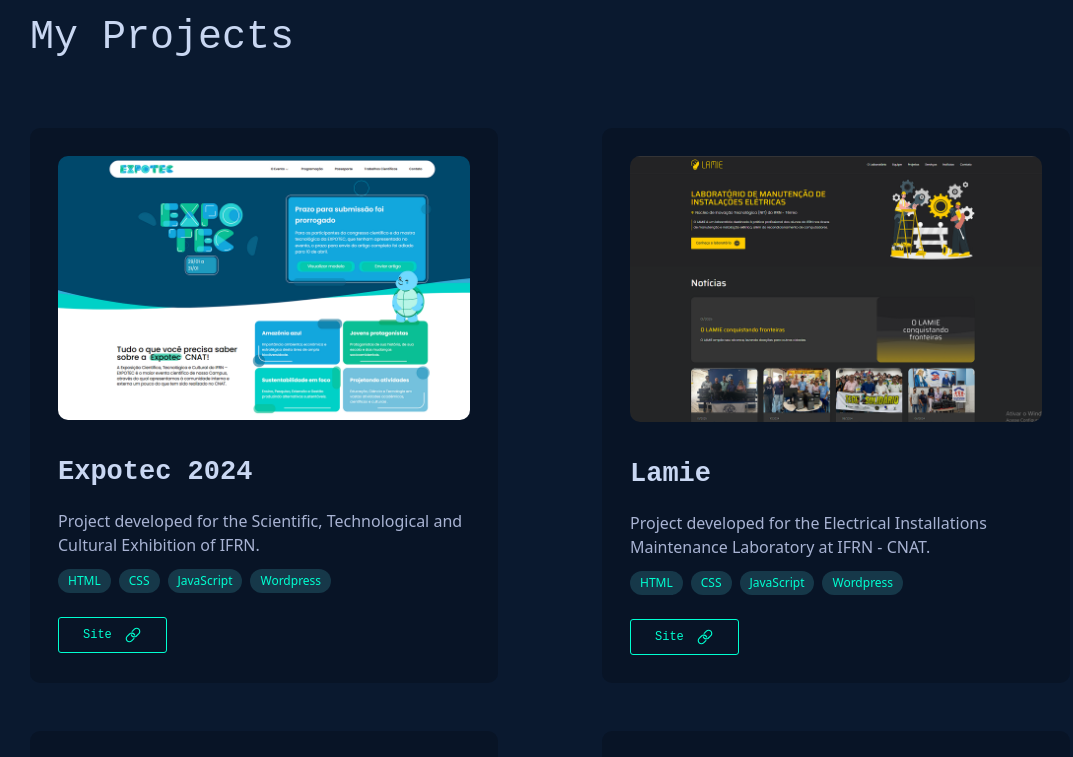
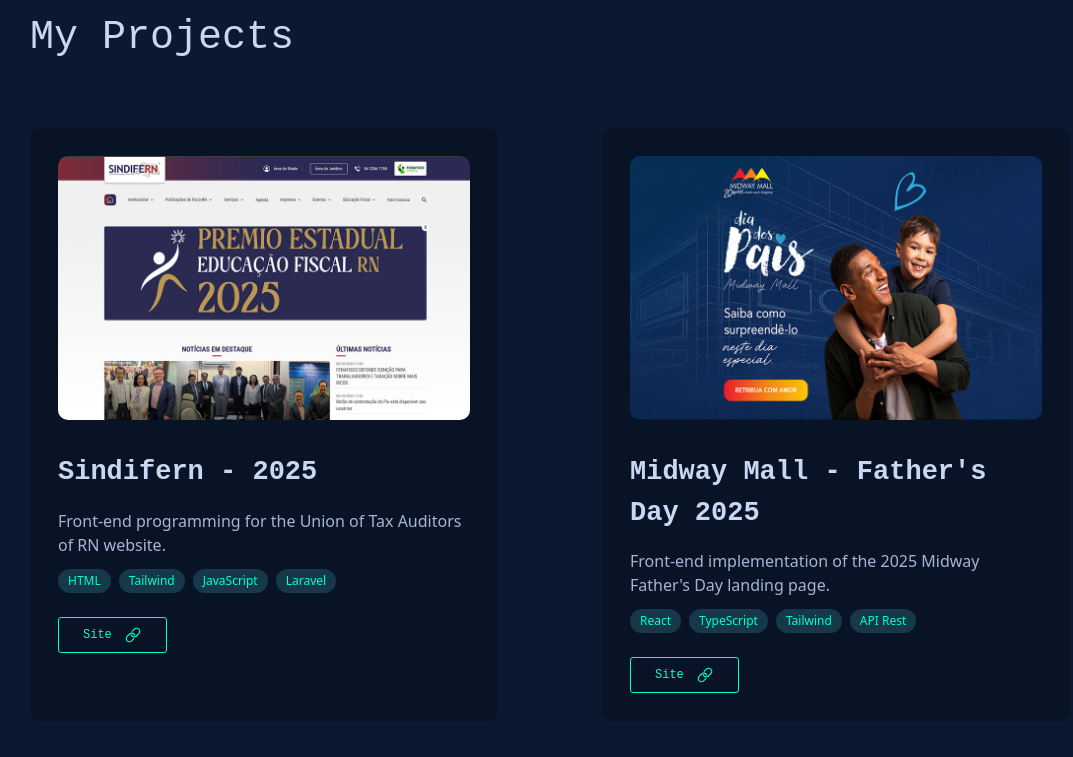
Before and after one commit to lucasbrito0611/Portfolio, a React (Vite) app: page / in a window 1280 px wide. Shown: the part 1340-2097 px from the top of the page, without its empty margins (90-1163 px from the left). Built offline with nearby package versions, Linux system fonts and the light colour scheme; no server answers.

Commit message:
Atualização dos projetos

```diff
--- a/src/data/projects.js
+++ b/src/data/projects.js
@@ -1,3 +1,5 @@
+import sindifernImg from '../assets/projects/sindifern.png'
+import diadosPaisImg from '../assets/projects/dia-dos-pais.png'
 import expotecImg from '../assets/projects/expotec.png'
 import lamieImg from '../assets/projects/lamie.png'
 import powerUpImg from '../assets/projects/powerup.png'
@@ -9,6 +11,26 @@
 import spotifyImg from '../assets/projects/spotify.png'
 import calculadoraImg from '../assets/projects/calculadora.png'
 import toDoListImg from '../assets/projects/to-do-list.png'
+
+const sindifern = {
+    image: sindifernImg,
+    title: 'projects.sindifern.title',
+    description: 'projects.sindifern.description',
+    technologies: ['HTML', 'Tailwind', 'JavaScript', 'Laravel'],
+    buttons: {
+        site: 'https://sindifern.org.br/',
+    }
+}
+
+const diaDosPais = {
+    image: diadosPaisImg,
+    title: 'projects.diaDosPais.title',
+    description: 'projects.diaDosPais.description',
+    technologies: ['React', 'TypeScript', 'Tailwind', 'API Rest'],
+    buttons: {
+        site: 'https://www.midwaymall.com.br/dia-dos-pais/',
+    }
+}
 
 const expotec = {
     image: expotecImg,
@@ -128,4 +150,18 @@
     }
 }
 
-export const projects = [expotec, lamie, powerUp, adocao, clima, psi, consultaCare, filmes, spotify, calculadora, toDoList]
+export const projects = [
+    sindifern,
+    diaDosPais,
+    expotec,
+    lamie,
+    powerUp,
+    adocao,
+    clima,
+    psi,
+    consultaCare,
+    filmes,
+    spotify,
+    calculadora,
+    toDoList
+]
--- a/src/i18n/locales/en/translation.json
+++ b/src/i18n/locales/en/translation.json
@@ -18,11 +18,11 @@
             "age": "18 years",
             "desktop": {
                 "text_1": "I am currently in the 4th and final year of the <highlight>High School Technical Degree in Internet Informatics at IFRN - Natal Central.</highlight> Throughout the course, I have been developing my skills and improving my knowledge. Today, I have experience in web development, working on both the <highlight>front-end</highlight> and <highlight>back-end</highlight>. In the 3rd year, I learned about <highlight>Databases</highlight> and in the 4th year we have a complete project to be done with <highlight>React and Typescript</highlight>, which I am sure will further enhance my knowledge in this widely used framework nowadays.",
-                "text_2": "My first contact with the job market was as a <highlight>scholarship holder at the <link1>Centro de Soluções Aplicadas (CSA)</link1>,</highlight> where I learned to use <highlight>WordPress</highlight>. I am currently an <highlight>intern in front-end development at <link2>Maxmeio</link2></highlight>, where I mainly use <highlight>Tailwind and Bootstrap</highlight> on a daily basis."
+                "text_2": "My first contact with the job market was as a <highlight>scholarship holder at the <link1>Centro de Soluções Aplicadas (CSA)</link1>,</highlight> where I learned to use <highlight>WordPress</highlight>. I am currently an <highlight>intern in front-end development at <link2>Maxmeio</link2></highlight>, where I mainly use <highlight>Tailwind and Bootstrap</highlight> integrated with <highlight>Laravel</highlight> on a daily basis."
             },
             "mobile": {
                 "text_1": "I am in the 4th year of the <highlight>High School Technical Degree in Internet Informatics at IFRN - Natal Central.</highlight> I have experience in web development, working on both the <highlight>front-end</highlight> and <highlight>back-end</highlight>. In the 3rd year, I learned about <highlight>Databases</highlight> and in the 4th year we are developing a complete project with <highlight>React and TypeScript</highlight>, which will further enhance my knowledge in this widely used framework.",
-                "text_2": "My first contact with the job market was as a <highlight>scholarship holder at the <link1>Centro de Soluções Aplicadas (CSA)</link1>,</highlight> where I worked using <highlight>WordPress</highlight>. I am currently an <highlight>intern in front-end development at <link2>Maxmeio</link2></highlight>, where I mainly use <highlight>Tailwind and Bootstrap</highlight> on a daily basis."
+                "text_2": "My first contact with the job market was as a <highlight>scholarship holder at the <link1>Centro de Soluções Aplicadas (CSA)</link1>,</highlight> where I worked using <highlight>WordPress</highlight>. I am currently an <highlight>intern in front-end development at <link2>Maxmeio</link2></highlight>, where I mainly use <highlight>Tailwind and Bootstrap</highlight> integrated with <highlight>Laravel</highlight> on a daily basis."
             }
         },
         "projects": {
@@ -34,8 +34,16 @@
         }
     },
     "projects": {
+        "sindifern": {
+            "title": "Sindifern - 2025",
+            "description": "Front-end programming for the Union of Tax Auditors of RN website."
+        },
+        "diaDosPais": {
+            "title": "Midway Mall - Father's Day 2025",
+            "description": "Front-end implementation of the 2025 Midway Father's Day landing page."
+        },
         "expotec": {
-            "title": "Expotec 2024",
+            "title": "Expotec - 2024",
             "description": "Project developed for the Scientific, Technological and Cultural Exhibition of IFRN."
         },
         "lamie": {
--- a/src/i18n/locales/pt/translation.json
+++ b/src/i18n/locales/pt/translation.json
@@ -18,11 +18,11 @@
             "age": "18 anos",
             "desktop": {
                 "text_1": "Atualmente estou no 4º e último ano do curso <highlight>Técnico de Nível Médio em Informática para Internet, no IFRN - Natal Central.</highlight> Ao longo do curso, fui desenvolvendo minhas habilidades e aprimorando meus conhecimentos. Hoje, tenho experiência no desenvolvimento web, atuando tanto no <highlight>front-end</highlight> quanto no <highlight>back-end</highlight>. No 3º ano aprendi sobre <highlight>Banco de Dados</highlight> e no 4º ano temos um projeto completo a ser feito com <highlight>React e TypeScript</highlight>, que tenho certeza que irá aprimorar meus conhecimentos nesse framework tão utilizado hoje em dia.",
-                "text_2": "Meu primeiro contato com o mercado de trabalho foi como <highlight>bolsista no <link1>Centro de Soluções Aplicadas (CSA)</link1>,</highlight> onde aprendi a utilizar o <highlight>Wordpress</highlight>. Atualmente sou <highlight>estagiário de desenvolvimento front-end na <link2>Maxmeio</link2> </highlight>, onde utilizo principalmente <highlight>Tailwind e Bootstrap</highlight> no dia a dia."
+                "text_2": "Meu primeiro contato com o mercado de trabalho foi como <highlight>bolsista no <link1>Centro de Soluções Aplicadas (CSA)</link1>,</highlight> onde aprendi a utilizar o <highlight>Wordpress</highlight>. Atualmente sou <highlight>estagiário de desenvolvimento front-end na <link2>Maxmeio</link2> </highlight>, onde utilizo principalmente <highlight>Tailwind e Bootstrap</highlight> integrados ao <highlight>Laravel</highlight> no dia a dia."
             },
             "mobile": {
                 "text_1": "Estou no 4º ano do curso <highlight>Técnico de Nível Médio em Informática para Internet, no IFRN - Natal Central.</highlight> Tenho experiência no desenvolvimento web, atuando no <highlight>front-end</highlight> e <highlight>back-end</highlight>. No 3º ano aprendi sobre <highlight>Banco de Dados</highlight> e no 4º ano estamos desenvolvendo um projeto completo com <highlight>React e TypeScript</highlight>, que irá aprimorar meus conhecimentos nesse framework tão utilizado.",
-                "text_2": "Meu primeiro contato com o mercado de trabalho foi como <highlight>bolsista no <link1>Centro de Soluções Aplicadas (CSA)</link1>,</highlight> onde trabalhei com <highlight>Wordpress</highlight>. Atualmente sou <highlight>estagiário de desenvolvimento front-end na <link2>Maxmeio</link2> </highlight>, onde utilizo principalmente <highlight>Tailwind e Bootstrap</highlight> no dia a dia."
+                "text_2": "Meu primeiro contato com o mercado de trabalho foi como <highlight>bolsista no <link1>Centro de Soluções Aplicadas (CSA)</link1>,</highlight> onde trabalhei com <highlight>Wordpress</highlight>. Atualmente sou <highlight>estagiário de desenvolvimento front-end na <link2>Maxmeio</link2> </highlight>, onde utilizo principalmente <highlight>Tailwind e Bootstrap</highlight> integrados ao <highlight>Laravel</highlight> no dia a dia."
             }
         },
         "projects": {
@@ -34,8 +34,16 @@
         }
     },
     "projects": {
+        "sindifern": {
+            "title": "Sindifern - 2025",
+            "description": "Programação do front-end do site do Sindicato dos Auditores Fiscais do RN."
+        },
+        "diaDosPais": {
+            "title": "Midway Mall - Dia dos Pais 2025",
+            "description": "Implementação do front-end da landing page do dia dos pais do Midway de 2025."
+        },
         "expotec": {
-            "title": "Expotec 2024",
+            "title": "Expotec - 2024",
             "description": "Projeto desenvolvido para a Exposição Científica, Tecnológica e Cultural do IFRN."
         },
         "lamie": {
--- a/src/pages/Home.jsx
+++ b/src/pages/Home.jsx
@@ -161,7 +161,7 @@
                             initial="hidden"
                             whileInView="visible"
                             viewport={{ once: true }}
-                            className="flex justify-between flex-wrap"
+                            className="flex justify-between gap-y-10 flex-wrap"
                         >
                             {row.map((project) => (
                                 <Project
```
Also changed, not shown: src/assets/projects/dia-dos-pais.png (added), src/assets/projects/sindifern.png (added).
